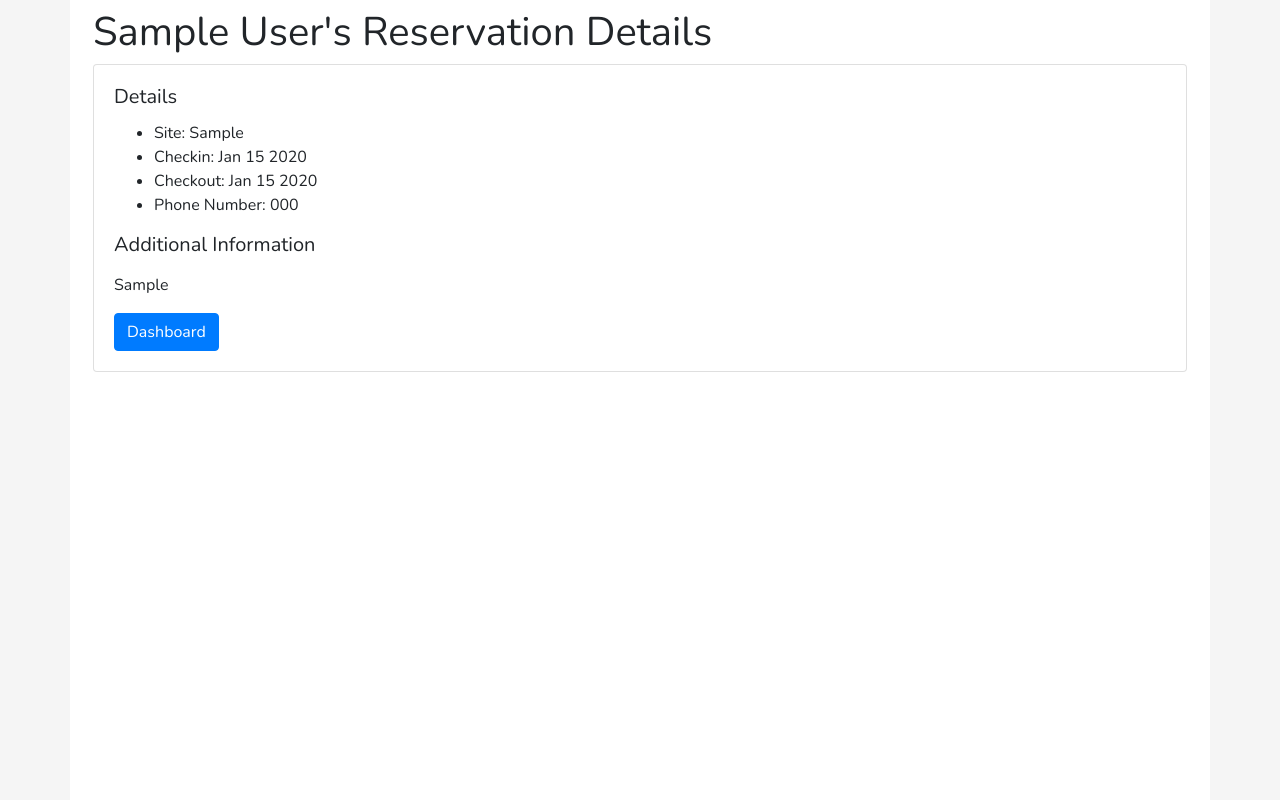
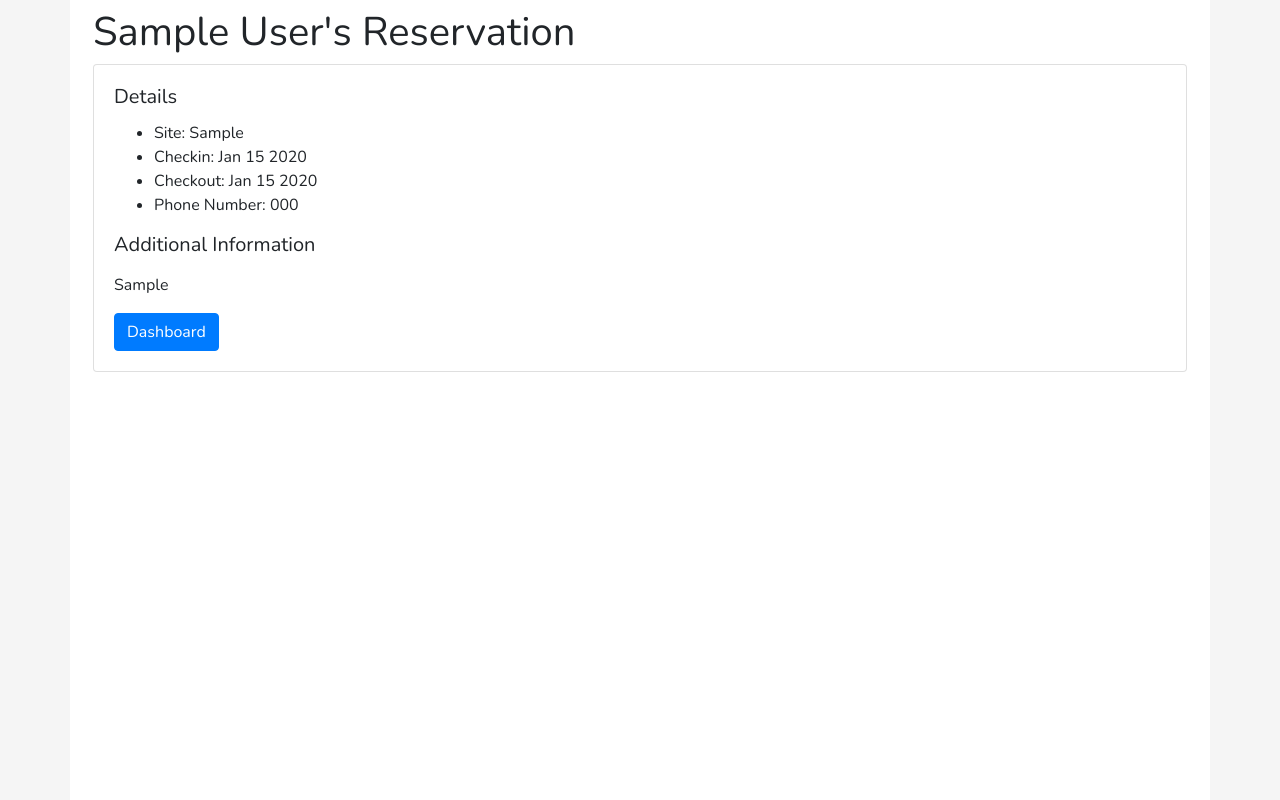
Before and after one commit to brian101co/clearwatermanager, a Django app: page /dashboard/reservation/1 in a window 1280 px wide. Run offline with Django 3.2, Linux system fonts and the light colour scheme; tables that the repository leaves empty hold one stand-in row (values such as "Sample post"); some libraries are stand-ins or nearby versions.

Commit message:
changed reservation details page title

```diff
--- a/templates/manager/reservation_detail.html
+++ b/templates/manager/reservation_detail.html
@@ -7,7 +7,7 @@
     <div class="row">
         <div class="col-sm-12" style="height: 100vh;">
             <div class="p-2">
-                <h1>{{ reservation.name|title }}'s Reservation Details</h1>
+                <h1>{{ reservation.name|title }}'s Reservation</h1>
                 <div class="card">
                     <div class="card-body">
                         <h5 class="card-title">Details</h5>
```
